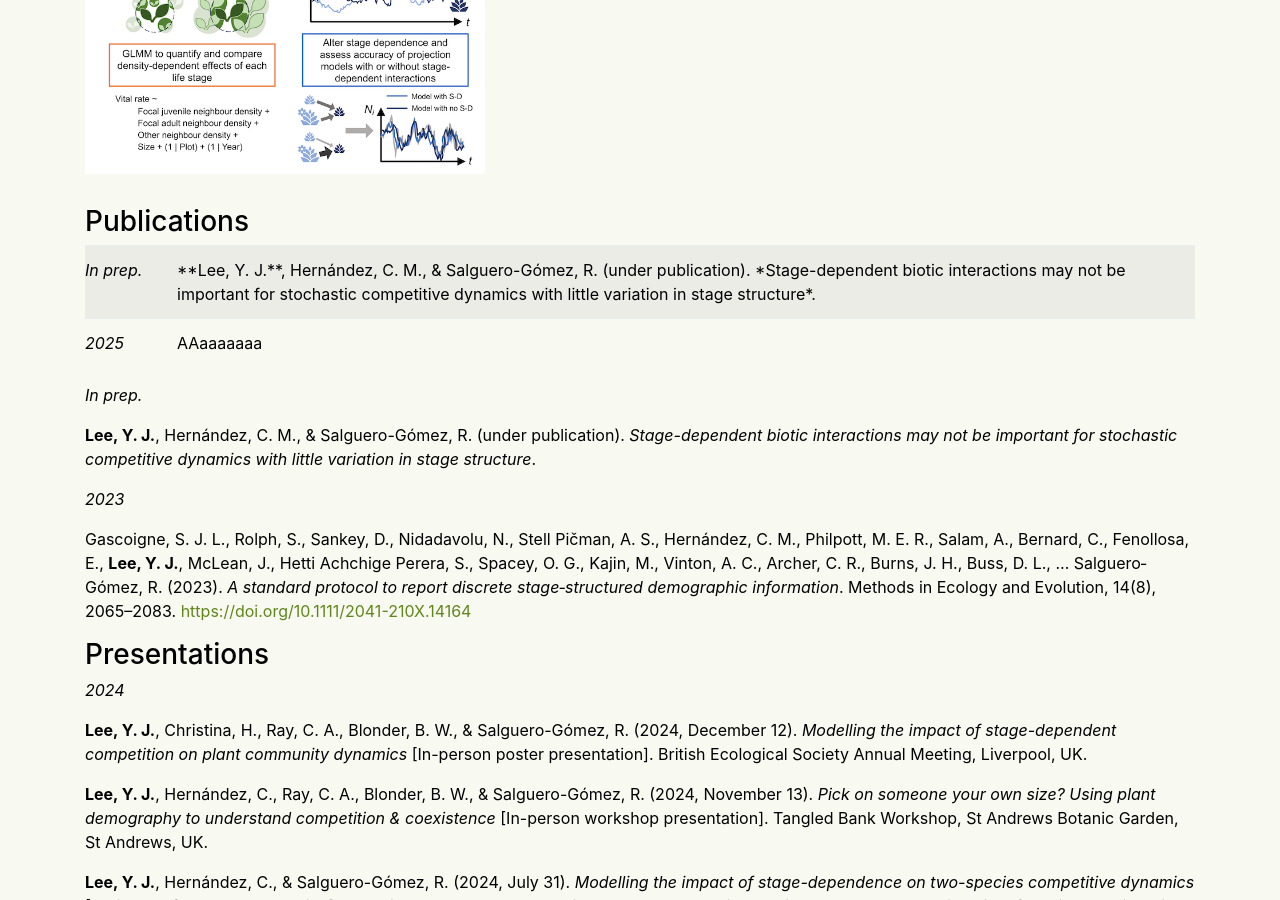
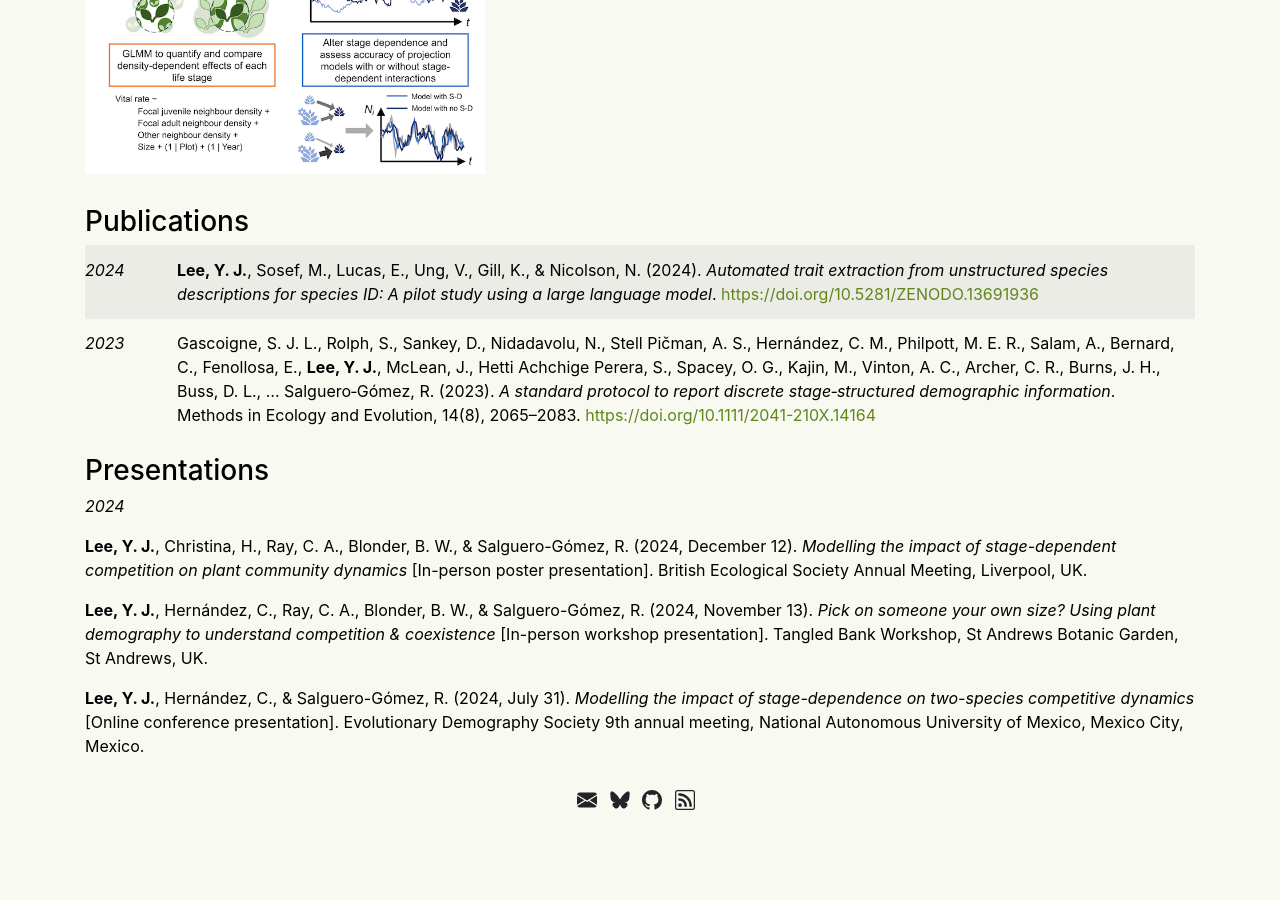
Before and after one commit to yjkiwilee/yjkiwilee.github.io, a Jekyll site: the page built from research.md, in a window 1280 px wide and 900 px high, scrolled down 1176 px. Built offline with Jekyll 4.4.1, drawn with Linux system fonts in a browser that asks for light colours; after the commit the page ends 2008 px from its top, so only the background shows below that.

Commit message:
Updating

```diff
--- a/research.md
+++ b/research.md
@@ -39,31 +39,21 @@ Overall, these results suggest that **quantifying stage-specific biotic interact
 <table id="pubs">
     <tr>
         <td class="yr">
-            In prep.
+            2024
         </td>
         <td>
-            **Lee, Y. J.**, Hernández, C. M., & Salguero-Gómez, R. (under publication). *Stage-dependent biotic interactions may not be important for stochastic competitive dynamics with little variation in stage structure*.
+            <strong>Lee, Y. J.</strong>, Sosef, M., Lucas, E., Ung, V., Gill, K., & Nicolson, N. (2024). <i>Automated trait extraction from unstructured species descriptions for species ID: A pilot study using a large language model</i>. <a href="https://doi.org/10.5281/ZENODO.13691936">https://doi.org/10.5281/ZENODO.13691936</a>
         </td>
     </tr>
     <tr>
         <td class="yr">
-            2025
+            2023
         </td>
         <td>
-            AAaaaaaaa
+            Gascoigne, S. J. L., Rolph, S., Sankey, D., Nidadavolu, N., Stell Pičman, A. S., Hernández, C. M., Philpott, M. E. R., Salam, A., Bernard, C., Fenollosa, E., <strong>Lee, Y. J.</strong>, McLean, J., Hetti Achchige Perera, S., Spacey, O. G., Kajin, M., Vinton, A. C., Archer, C. R., Burns, J. H., Buss, D. L., … Salguero‐Gómez, R. (2023). <i>A standard protocol to report discrete stage‐structured demographic information</i>. Methods in Ecology and Evolution, 14(8), 2065–2083. <a href="https://doi.org/10.1111/2041-210X.14164">https://doi.org/10.1111/2041-210X.14164</a>
         </td>
     </tr>
 </table>
-
-*In prep.*
-
-**Lee, Y. J.**, Hernández, C. M., & Salguero-Gómez, R. (under publication). *Stage-dependent biotic interactions may not be important for stochastic competitive dynamics with little variation in stage structure*.
-
-
-
-*2023*
-
-Gascoigne, S. J. L., Rolph, S., Sankey, D., Nidadavolu, N., Stell Pičman, A. S., Hernández, C. M., Philpott, M. E. R., Salam, A., Bernard, C., Fenollosa, E., **Lee, Y. J.**, McLean, J., Hetti Achchige Perera, S., Spacey, O. G., Kajin, M., Vinton, A. C., Archer, C. R., Burns, J. H., Buss, D. L., … Salguero‐Gómez, R. (2023). *A standard protocol to report discrete stage‐structured demographic information*. Methods in Ecology and Evolution, 14(8), 2065–2083. [https://doi.org/10.1111/2041-210X.14164](https://doi.org/10.1111/2041-210X.14164)
 
 ### Presentations
 
```
